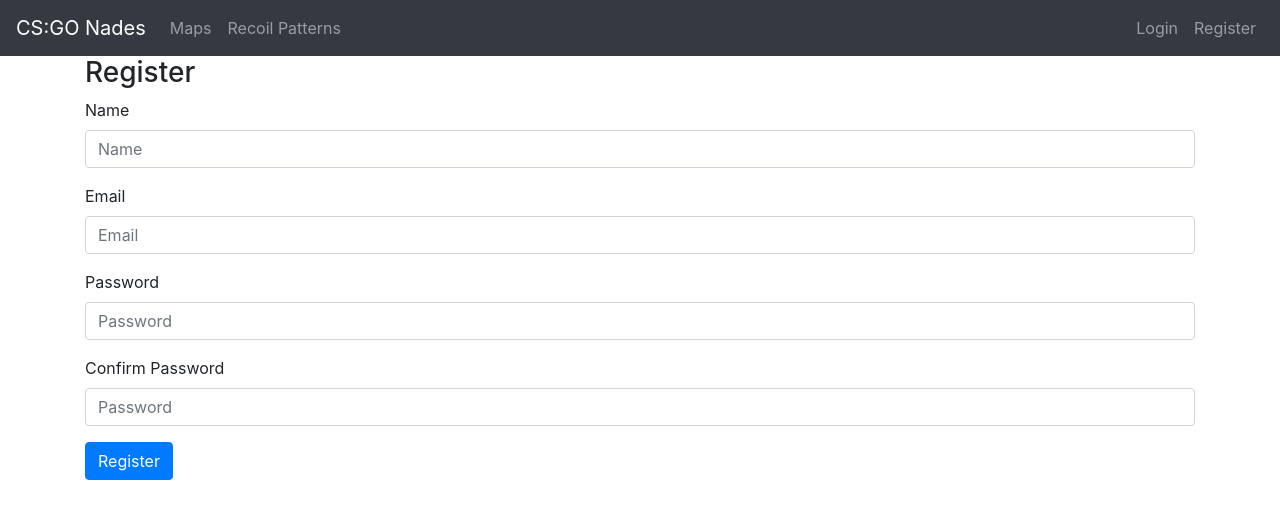
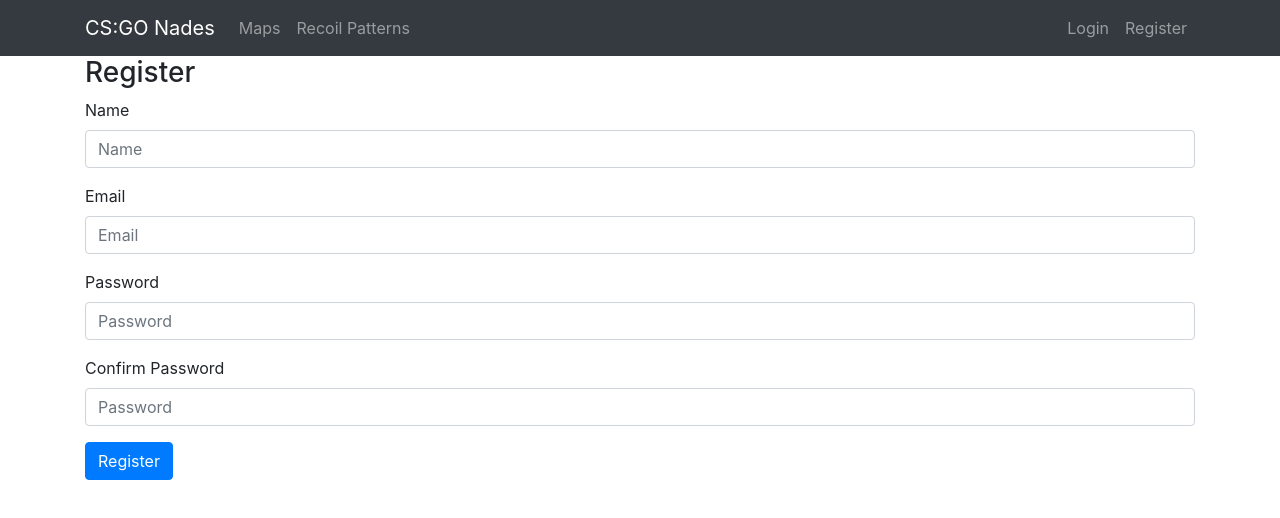
Before and after one commit to JakeFanelli/CS-GO-Nades-2.0-MERN, a React (Create React App) app in the folder frontend/: page /register in a window 1280 px wide. Shown: the top 518 px of the page. Built offline with nearby package versions, Linux system fonts and the light colour scheme.

Commit message:
fix != to !== and fix navbar look

```diff
--- a/frontend/src/components/MenuBar.js
+++ b/frontend/src/components/MenuBar.js
@@ -12,6 +12,7 @@ const MenuBar = () => (
   <Router>
     <div>
       <Navbar bg="dark" expand="lg" variant="dark">
+        <div className="container">
           <Link to="/" className="navbar-brand">
             CS:GO Nades
           </Link>
@@ -34,6 +35,7 @@ const MenuBar = () => (
               </Link>
             </Nav>
           </Navbar.Collapse>
+        </div>
       </Navbar>
     </div>
     <Switch>
--- a/frontend/src/components/PasswordReqs.js
+++ b/frontend/src/components/PasswordReqs.js
@@ -45,7 +45,7 @@ export const ConfirmPasswordReqs = props => {
   if (
     props.passwordConfirm &&
     props.password &&
-    props.passwordConfirm != props.password
+    props.passwordConfirm !== props.password
   ) {
     return <p>Passwords do not match!</p>;
   } else {
```
Lines whose indentation alone changed are shown as unchanged.
